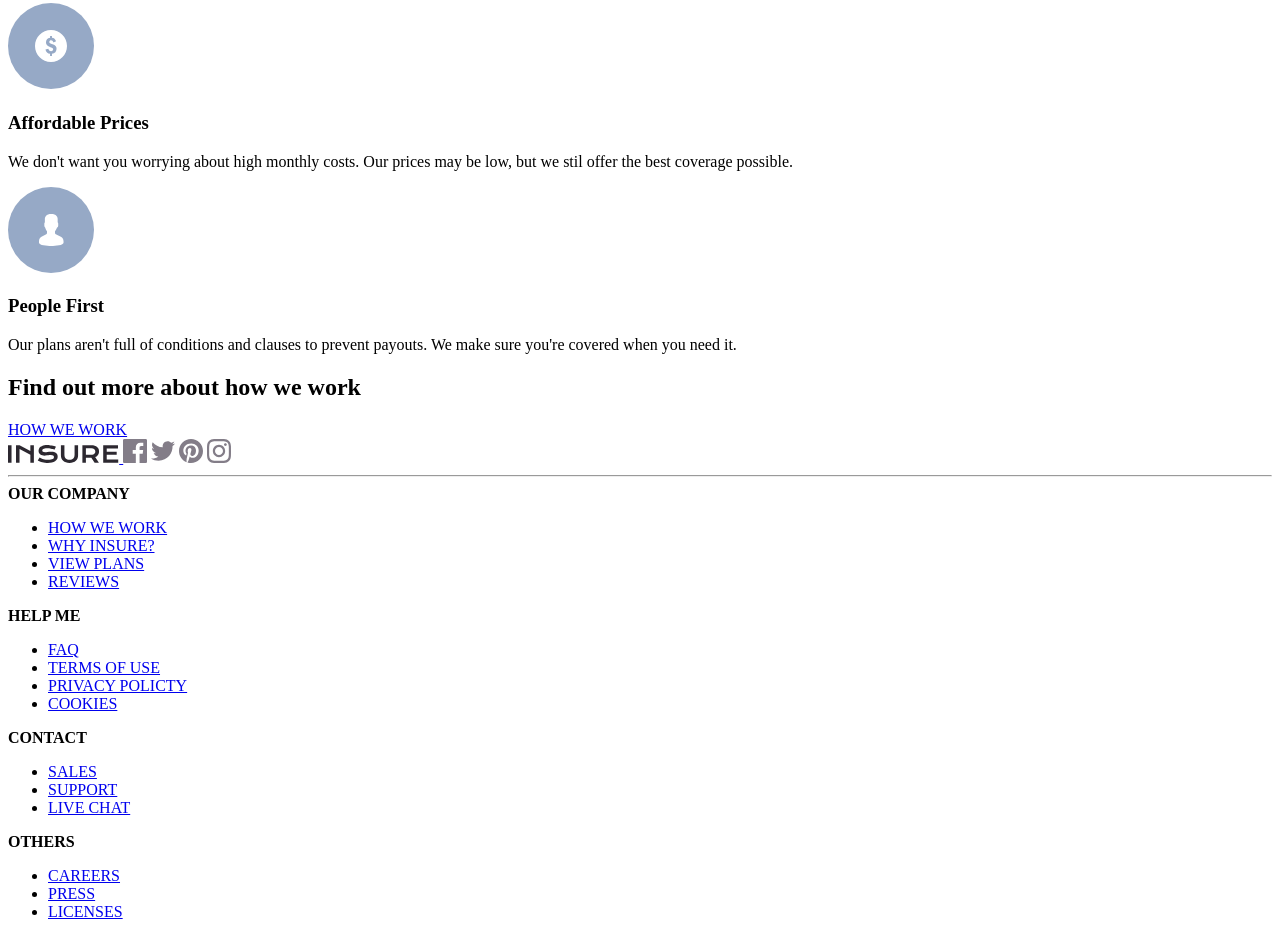
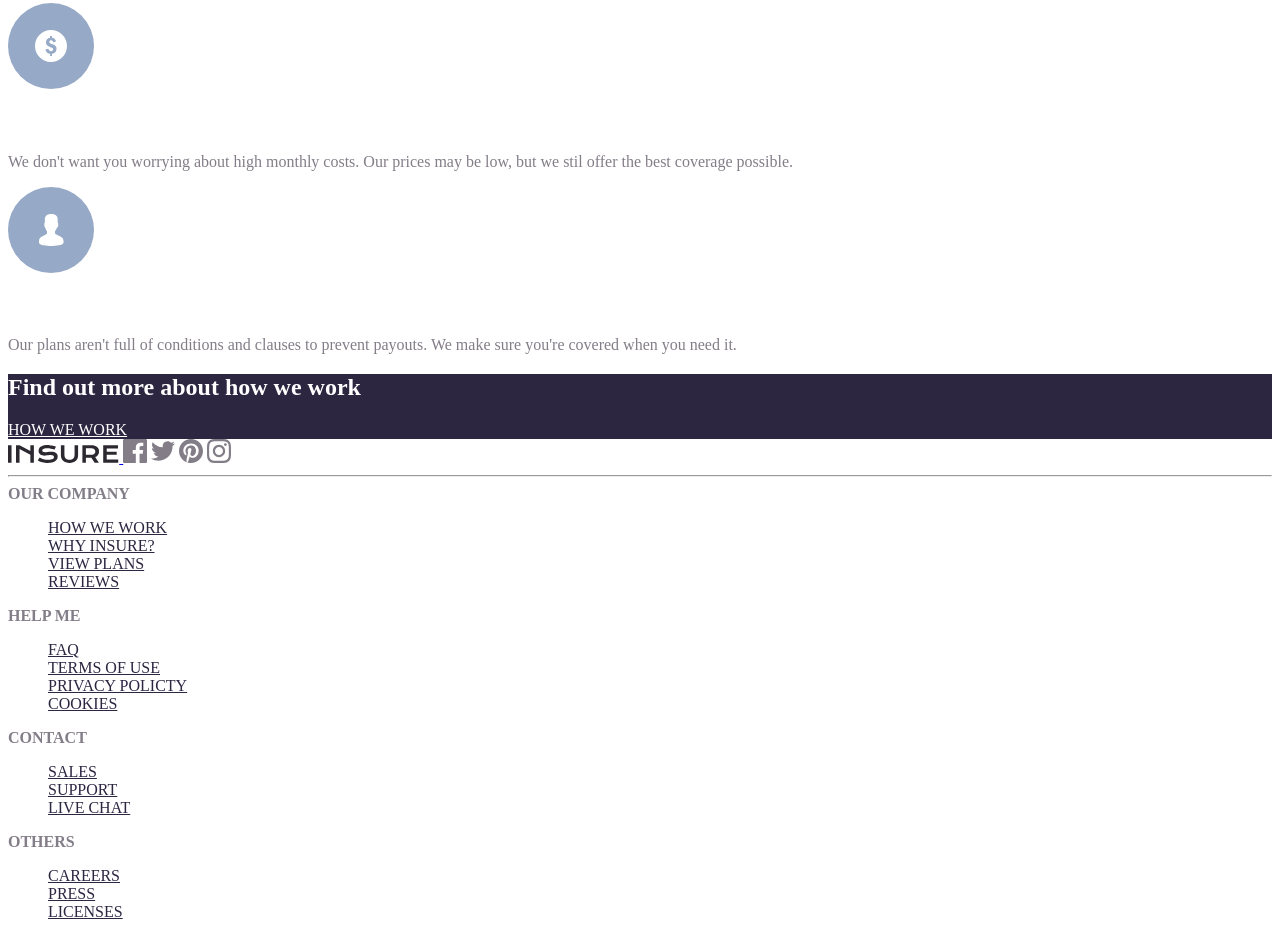
Before and after one commit to SattorovBehruz/insur, a plain HTML site: page index.html in a window 1280 px wide. Shown: the part 1154-2091 px from the top of the page. Drawn offline with Linux system fonts and the light colour scheme.

Commit message:
I opened the CSS folder and styled it

```diff
--- /dev/null
+++ b/css/styles.css
@@ -0,0 +1,16 @@
+div {
+  color: #fff;
+}
+
+p {
+  color: #837d88;
+}
+
+article {
+  background-color: #2d2641;
+  color: #fff;
+}
+
+strong {
+  color: #837d88;
+}
--- a/index.html
+++ b/index.html
@@ -4,6 +4,7 @@
   <meta charset="UTF-8">
   <meta name="viewport" content="width=device-width, initial-scale=1.0">
   <title>Insure</title>
+  <link rel="stylesheet" href="./css/styles.css">
 </head>
 <body>
   <header>
@@ -16,22 +17,34 @@
       </a>
       <nav>
         <ul>
-          <li><a href="#">HOW WE WORK</a></li>
-          <li><a href="#">BLOG</a></li>
-          <li><a href="#">ACCOUNT</a></li>
+          <li>
+            <a style="color: #837d88;" href="#">
+              HOW WE WORK
+            </a>
+          </li>
+          <li>
+            <a style="color: #837d88;" href="#">
+              BLOG
+            </a>
+          </li>
+          <li>
+            <a style="color: #837d88;" href="#">
+              ACCOUNT
+            </a>
+          </li>
         </ul>
       </nav>
     </div>
-    <a href="#">VIEW PLANS</a>
+    <a style="color: #2c2830;" href="#">VIEW PLANS</a>
   </header>
   <main>
-    <section>
+    <section style="background-color: #2d2641;">
       <div>
         <h1>Humanizing your insurance.</h1>
-        <p>
+        <p style="color: #fff;">
           Get your life insuranse coverage easier and faster. We blend our expertise and technologiy to help you find the plan that's right for you. Ensure you and your loved ones are protected.
         </p>
-        <a href="#">VIEW PLAMS</a>
+        <a style="color: #fff;" href="#">VIEW PLAMS</a>
       </div>
       <img src="/images/Bitmap.png"
       width="540"
@@ -75,7 +88,7 @@
       <div>
         <article>
           <h2>Find out more about how we work</h2>
-          <a href="#">HOW WE WORK</a>
+          <a style="color: #fff;" href="#">HOW WE WORK</a>
         </article>
       </div>
     </section>
@@ -114,35 +127,35 @@
     <div>
       <strong>OUR COMPANY</strong>
       <ul>
-        <li><a href="#">HOW WE WORK</a></li>
-        <li><a href="#">WHY INSURE?</a></li>
-        <li><a href="#">VIEW PLANS</a></li>
-        <li><a href="#">REVIEWS</a></li>
+        <li><a style="color: #2d2641;" href="#">HOW WE WORK</a></li>
+        <li><a style="color: #2d2641;" href="#">WHY INSURE?</a></li>
+        <li><a style="color: #2d2641;" href="#">VIEW PLANS</a></li>
+        <li><a style="color: #2d2641;" href="#">REVIEWS</a></li>
       </ul>
     </div>
     <div>
       <strong>HELP ME</strong>
       <ul>
-        <li><a href="#">FAQ</a></li>
-        <li><a href="#">TERMS OF USE</a></li>
-        <li><a href="#">PRIVACY POLICTY</a></li>
-        <li><a href="#">COOKIES</a></li>
+        <li><a style="color: #2d2641;" href="#">FAQ</a></li>
+        <li><a style="color: #2d2641;" href="#">TERMS OF USE</a></li>
+        <li><a style="color: #2d2641;" href="#">PRIVACY POLICTY</a></li>
+        <li><a style="color: #2d2641;" href="#">COOKIES</a></li>
       </ul>
     </div>
     <div>
       <strong>CONTACT</strong>
       <ul>
-        <li><a href="#">SALES</a></li>
-        <li><a href="#">SUPPORT</a></li>
-        <li><a href="#">LIVE CHAT</a></li>
+        <li><a style="color: #2d2641;" href="#">SALES</a></li>
+        <li><a style="color: #2d2641;" href="#">SUPPORT</a></li>
+        <li><a style="color: #2d2641;" href="#">LIVE CHAT</a></li>
       </ul>
     </div>
     <div>
       <strong>OTHERS</strong>
       <ul>
-        <li><a href="#">CAREERS</a></li>
-        <li><a href="#">PRESS</a></li>
-        <li><a href="#">LICENSES</a></li>
+        <li><a style="color: #2d2641;" href="#">CAREERS</a></li>
+        <li><a style="color: #2d2641;" href="#">PRESS</a></li>
+        <li><a style="color: #2d2641;" href="#">LICENSES</a></li>
       </ul>
     </div>
   </footer>
```
